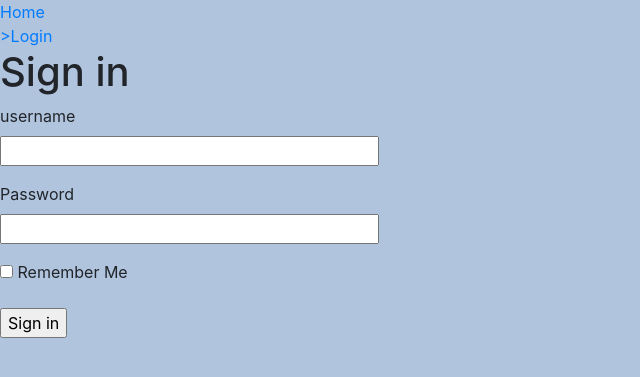
After one commit to marcoslonggo/Wordlookup, a Flask app: page /login in a window 1280 px wide. The commit adds this page. Shown: the top 377 px of the page, without its empty margins (0-640 px from the left). Run offline with Flask 2, Linux system fonts and the light colour scheme; some libraries are stand-ins or nearby versions.

Commit message:
login form

```diff
--- a/app.py
+++ b/app.py
@@ -1,66 +1,24 @@
 from flask import Flask, render_template, request, redirect
-from flask_sqlalchemy import SQLAlchemy  # add
+from flask_sqlalchemy import SQLAlchemy
 from flask_login import LoginManager
 from flask_migrate import Migrate
 
 
 app = Flask(__name__)
-app.config['SQLALCHEMY_DATABASE_URI'] = 'sqlite:///wordlookup.db'  # add
-db = SQLAlchemy(app)  # add
+app.config['SECRET_KEY'] = 'Yabadabadoo'
+app.config['SQLALCHEMY_DATABASE_URI'] = 'sqlite:///wordlookup.db'
+db = SQLAlchemy(app)
 migrate = Migrate(app, db)
-login_manager = LoginManager(app)
+#login_manager = LoginManager(app)
+login = LoginManager(app)
+login.login_view = 'login'
 
+import routes
 import models
 
 def __repr__(self):
     return '<Grocery %r>' % self.name
 
-@app.shell_context_processor
-def make_shell_context():
-    return {'db' : db}
-
-@app.route('/update/<int:id>', methods=['GET', 'POST'])
-def update(id):
-    grocery = Grocery.query.get_or_404(id)
-    if request.method == 'POST':
-            grocery.name = request.form['name']
-            try:
-               db.session.commit()
-               return redirect('/')
-            except:
-                return "There was a problem updating data."
-    else:
-        title = "Update Data"
-        return render_template('update.html', title=title, grocery=grocery)
-
-@app.route('/delete/<int:id>')
-def delete(id):
-    grocery = Grocery.query.get_or_404(id)
-
-    try:
-        db.session.delete(grocery)
-        db.session.commit()
-        return redirect('/')
-    except:
-        return "There was a problem deleting data"
-
-@app.route('/', methods=['GET', 'POST'])
-def index():
-    if request.method == 'POST':
-        name = request.form['name']
-        new_stuff = Grocery(name=name)
-
-        try:
-            db.session.add(new_stuff)
-            db.session.commit()
-            return redirect('/')
-        except:
-            return "There was a problem adding new stuff."
-
-    else:
-        groceries = Grocery.query.order_by(Grocery.created_at).all()
-        return render_template('index.html', groceries=groceries)
-
 
 if __name__ == '__main__':
     app.run(debug=True)
--- /dev/null
+++ b/forms.py
@@ -0,0 +1,10 @@
+from flask_wtf import FlaskForm
+from wtforms import StringField, PasswordField, BooleanField, SubmitField
+from wtforms.validators import DataRequired, ValidationError, Email, EqualTo
+from models import User
+
+class LoginForm(FlaskForm):
+    username = StringField('username', validators=[DataRequired()])
+    password = PasswordField('Password',  validators=[DataRequired()])
+    remember_me = BooleanField('Remember Me')
+    submit = SubmitField('Sign in')
--- a/models.py
+++ b/models.py
@@ -2,6 +2,7 @@ from app import db
 from datetime import datetime  # add
 from werkzeug.security import generate_password_hash, check_password_hash
 from flask_login import UserMixin
+from app import login
 
 class Grocery(db.Model):
     id = db.Column(db.Integer, primary_key=True)
@@ -40,3 +41,7 @@ class Superlatives(db.Model):
 
     def __repr__(self):
         return '<User {}>'.format(self.username)
+
+@login.user_loader
+def load_user(id):
+    return User.query.get(int(id))
--- /dev/null
+++ b/routes.py
@@ -0,0 +1,58 @@
+from flask import render_template, flash, redirect, url_for, request
+from app import app
+from models import User
+from forms import LoginForm
+from flask_login import logout_user, login_required, current_user, login_user
+from werkzeug.urls import url_parse
+#from forms import RegistrationForm
+
+
+@app.route('/login', methods=['GET', 'POST'])
+def login():
+    if current_user.is_authenticated:
+        return redirect(url_for('index'))
+    form = LoginForm()
+    if form.validate_on_submit():
+        user = User.query.filter_by(username=form.username.data).first()
+        if user is None or not user.check_password(form.password.data):
+            flash('Invalid username or password')
+            redirect(url_for('login'))
+        login_user(user, remember=form.remember_me.data)
+        return redirect(url_for('index'))
+    return render_template('login.html', title='Sign In', form=form)
+
+
+@app.route('/logout')
+def logout():
+    logout_user()
+    return redirect(url_for('index'))
+
+@app.route('/update/<int:id>', methods=['GET', 'POST'])
+def update(id):
+    grocery = Grocery.query.get_or_404(id)
+    if request.method == 'POST':
+            grocery.name = request.form['name']
+            try:
+               db.session.commit()
+               return redirect('/')
+            except:
+                return "There was a problem updating data."
+    else:
+        title = "Update Data"
+        return render_template('update.html', title=title, grocery=grocery)
+
+@app.route('/delete/<int:id>')
+def delete(id):
+    grocery = Grocery.query.get_or_404(id)
+
+    try:
+        db.session.delete(grocery)
+        db.session.commit()
+        return redirect('/')
+    except:
+        return "There was a problem deleting data"
+
+@app.route('/', methods=['GET', 'POST'])
+#@login_required
+def index():
+    return render_template("index.html", title='Home Page')
--- a/templates/base.html
+++ b/templates/base.html
@@ -14,6 +14,14 @@
         </head>
 
         <body>
+            <div>
+                <a href="{{ url_for('index') }}">Home</a><br>
+                {% if current_user.is_anonymous%}
+                <a href="{{ url_for('login') }}">>Login</a>
+                {% else %}
+                <a href="{{ url_for('logout') }}">Login</a>
+                {% endif %}
+            </div>
             {% block content %} {% endblock %}
             <script src="https://code.jquery.com/jquery-3.3.1.slim.min.js" integrity="sha384-q8i/X+965DzO0rT7abK41JStQIAqVgRVzpbzo5smXKp4YfRvH+8abtTE1Pi6jizo" crossorigin="anonymous"></script>
   <script src="https://cdnjs.cloudflare.com/ajax/libs/popper.js/1.14.7/umd/popper.min.js" integrity="sha384-UO2eT0CpHqdSJQ6hJty5KVphtPhzWj9WO1clHTMGa3JDZwrnQq4sF86dIHNDz0W1" crossorigin="anonymous"></script>
--- a/templates/index.html
+++ b/templates/index.html
@@ -1,6 +1,12 @@
 {% extends 'base.html' %}
 
 {% block content %}
+
+<h1>Hi, {{  current_user.username  }}!
+
+
+
+
 <div class="container">
 
     <h1 class="my-4">Michele's Word Lookup</h1>
--- /dev/null
+++ b/templates/login.html
@@ -0,0 +1,18 @@
+{% extends 'base.html' %}
+
+{% block content %}
+    <h1>Sign in</h1>
+    <form action="" method="post" novalidade>
+        {{ form.hidden_tag() }}
+        <p>
+            {{ form.username.label }}<br>
+            {{ form.username(size=32) }}
+        </p>
+        <p>
+            {{ form.password.label }}<br>
+            {{ form.password(size=32) }}
+        </p>
+        <p>{{ form.remember_me()}} {{ form.remember_me.label}} </p>
+        <p>{{ form.submit() }}</p>
+    </form>
+{% endblock %}
```
Also changed, not shown: migrations/versions/08b438af5da2_.py (added, +63 -0 lines), wordlookup.db (added), 2 other files.
